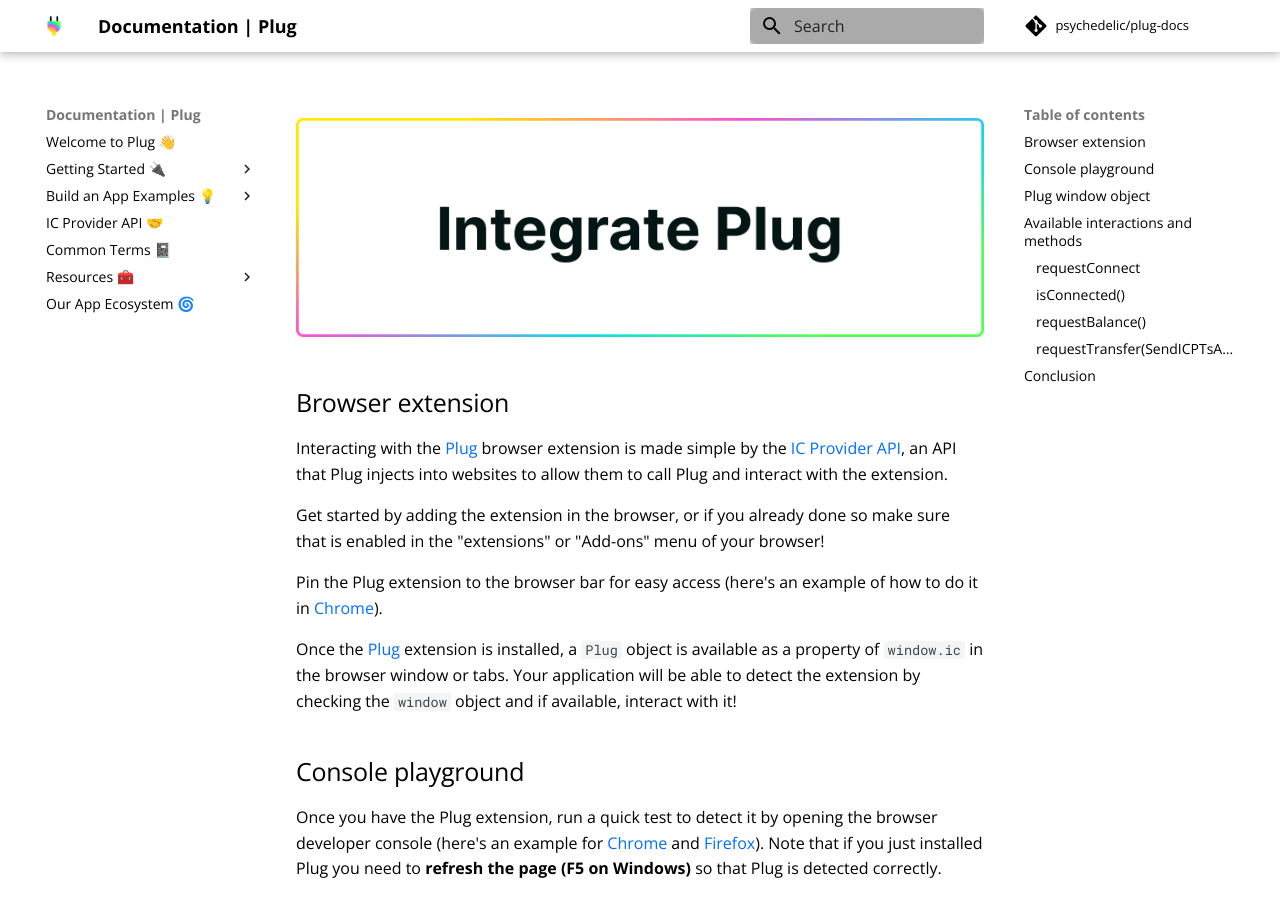
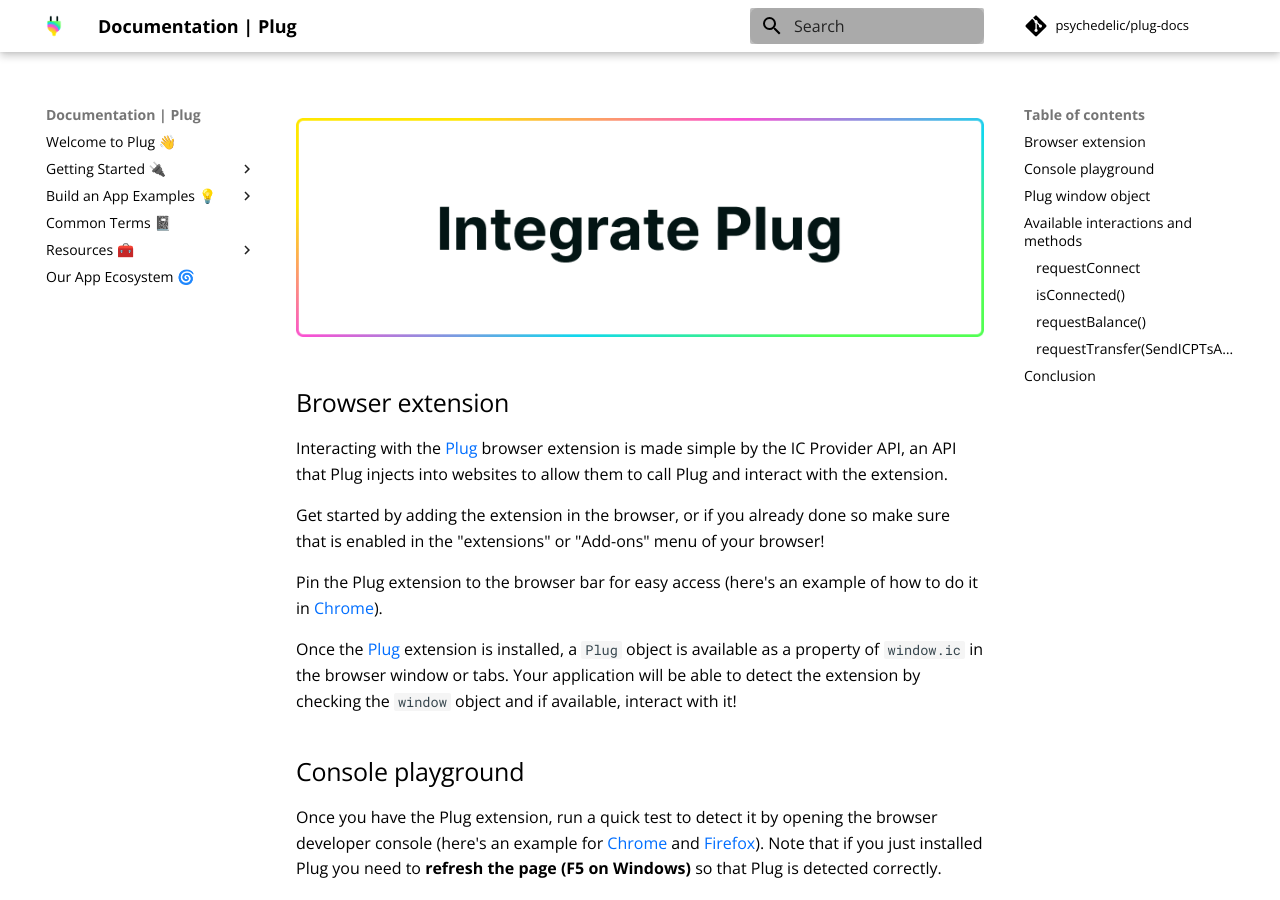
Before and after one commit to Psychedelic/plug-docs, an MkDocs documentation site: the page built from docs/getting-started/connect-to-plug.md, in a window 1280 px wide and 900 px high. Built offline with MkDocs 1.6.1 and Material for MkDocs 9.7.7, drawn with Linux system fonts in a browser that asks for light colours; comment, search, counter and statistics services are not loaded; some of the changed lines change nothing that is shown.

Commit message:
unnecessary menu

```diff
--- a/docs/getting-started/connect-to-plug.md
+++ b/docs/getting-started/connect-to-plug.md
@@ -7,7 +7,7 @@
 
 ## Browser extension
 
-Interacting with the [Plug](https://plugwallet.ooo/) browser extension is made simple by the [IC Provider API](https://github.com/Psychedelic/plug-inpage-provider), an API that Plug injects into websites to allow them to call Plug and interact with the extension.
+Interacting with the [Plug](https://plugwallet.ooo/) browser extension is made simple by the IC Provider API, an API that Plug injects into websites to allow them to call Plug and interact with the extension.
 
 Get started by adding the extension in the browser, or if you already done so make sure that is enabled in the "extensions" or "Add-ons" menu of your browser!
 
--- a/mkdocs.yml
+++ b/mkdocs.yml
@@ -32,7 +32,6 @@
   - Build an App Examples 💡:
     - Buy me a Coffee: build-an-app-examples/build-app-buy-me-a-coffee.md
     - Plugged: build-an-app-examples/build-app-plugged.md
-  - IC Provider API 🤝: "https://github.com/Psychedelic/plug-inpage-provider"
   - Common Terms 📓: common-terms/plug-dictionary.md
   - Resources 🧰:
     - Resource Library: resources/library.md
```
